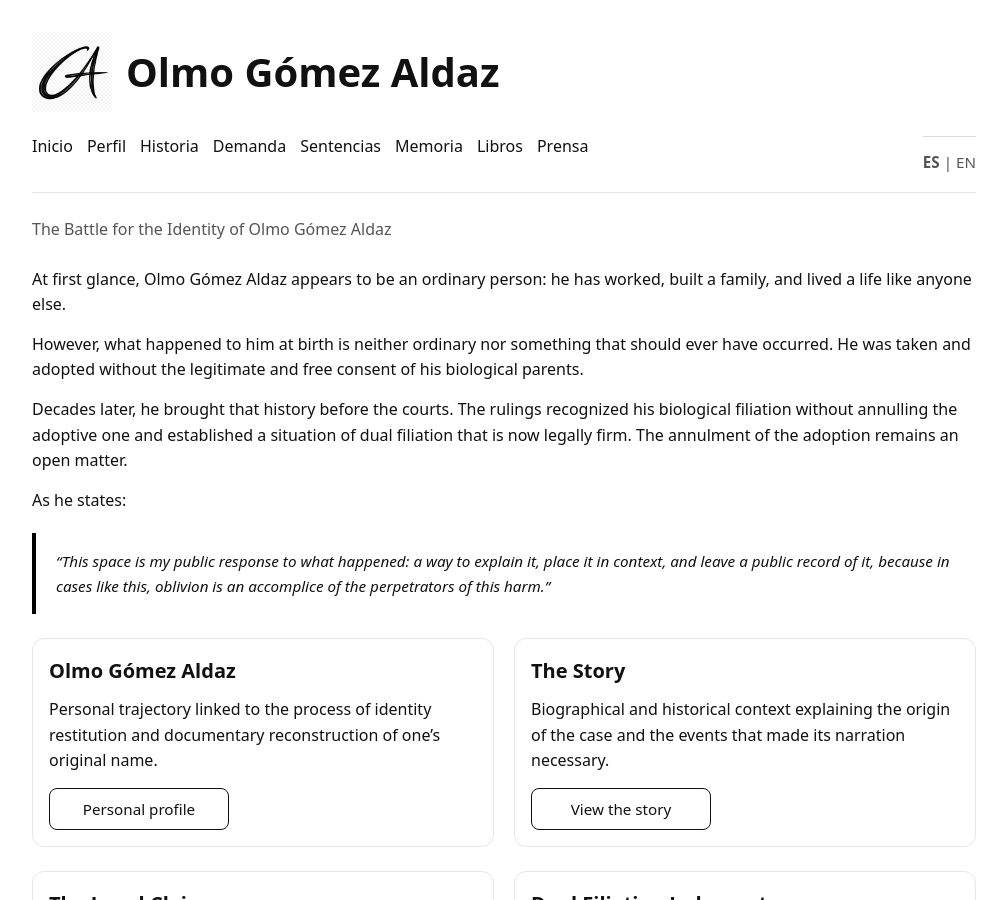
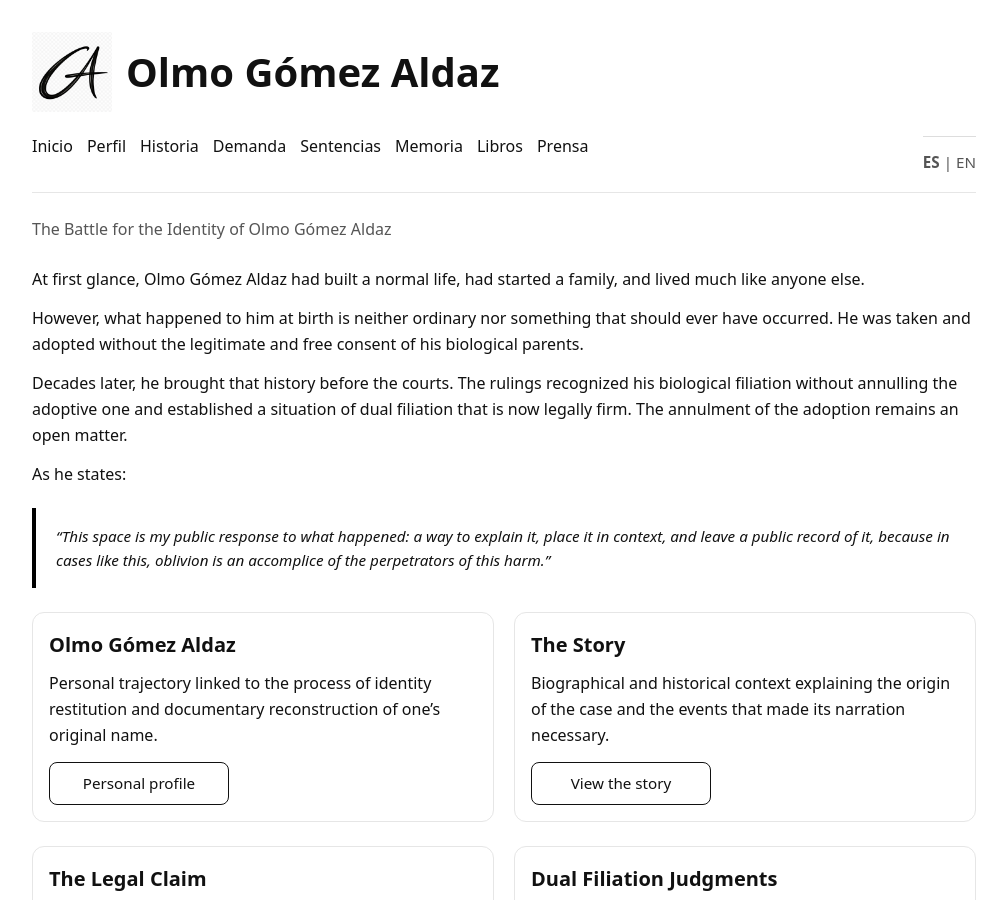
Before and after one commit to olmogaldaz/olmogaldaz.github.io, a Jekyll site: the page built from en/index.html, in a window 1280 px wide and 900 px high. Shown: the whole window, without its empty margins (136-1143 px from the left). Built offline with Jekyll 4.4.1, drawn with Linux system fonts in a browser that asks for light colours.

Commit message:
Update index.html

```diff
--- a/en/index.html
+++ b/en/index.html
@@ -16,7 +16,7 @@ description: Materials, documents and reflections on the judicially recognised i
   </h1>
 
   <p>
-    At first glance, Olmo Gómez Aldaz appears to be an ordinary person: he has worked, built a family, and lived a life like anyone else.
+    At first glance, Olmo Gómez Aldaz had built a normal life, had started a family, and lived much like anyone else.
   </p>
 
   <p>
```
